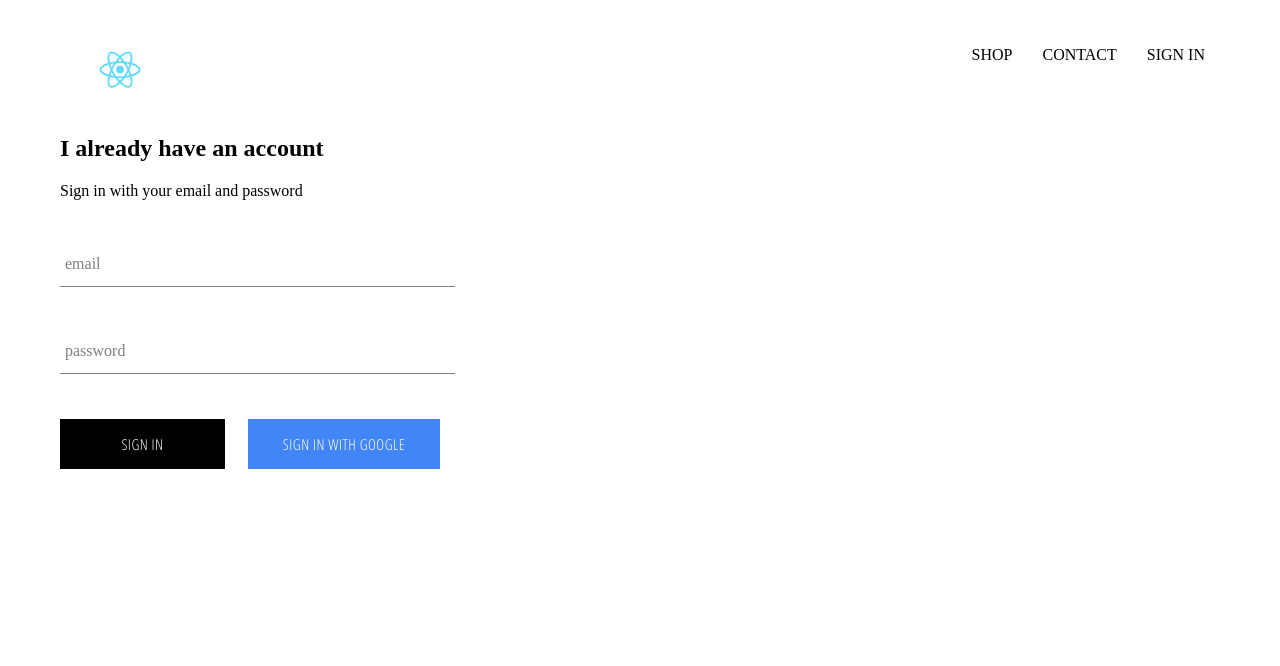
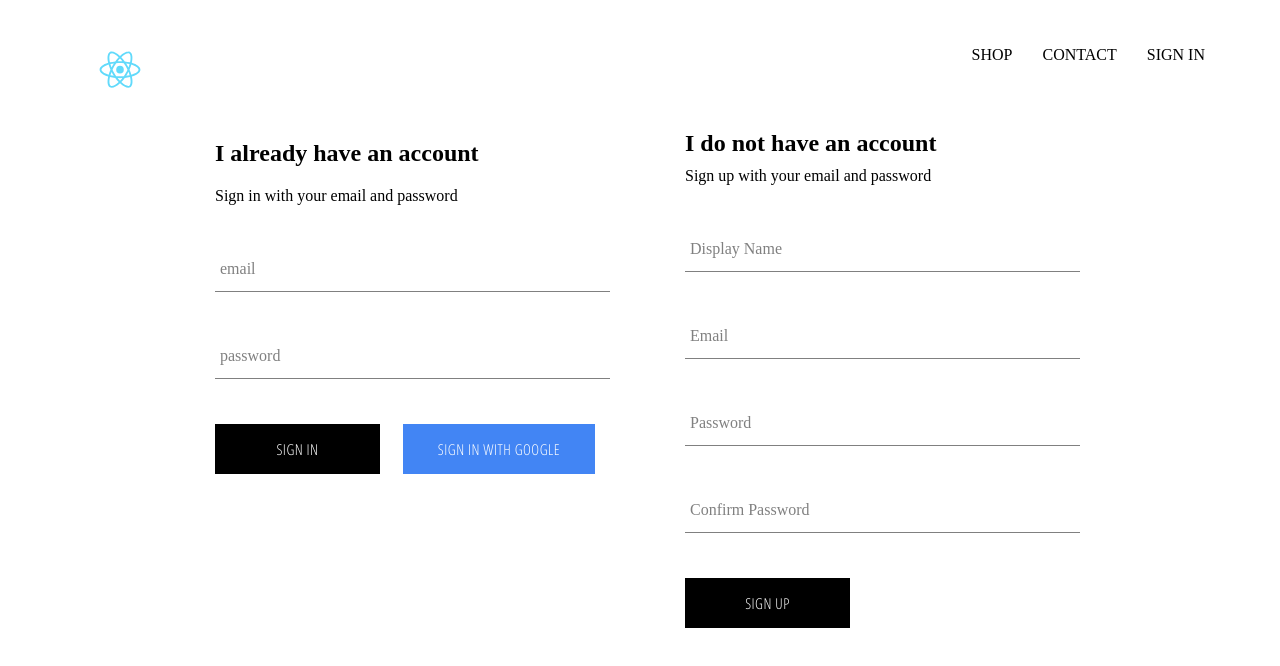
Before and after one commit to richiexuetang/react-form-wiz, a React (Create React App) app: page /signin in a window 1280 px wide. Shown: the top 666 px of the page. Built offline with nearby package versions, Linux system fonts and the light colour scheme; no server answers.

Commit message:
implement firebase, allow user to sign up and sign in

```diff
--- a/src/App.js
+++ b/src/App.js
@@ -7,7 +7,7 @@
 import Header from './components/header/header';
 import SignInAndSignUp from './pages/sign-in-sign-up/sign-in-sign-up';
 
-import { auth } from './firebase/firebase.utils';
+import { auth, createUserProfileDocument } from './firebase/firebase.utils';
 
 class App extends React.Component {
   constructor() {
@@ -21,8 +21,24 @@
   unsubscribeFromAuth = null;
 
   componentDidMount() {
-    auth.onAuthStateChanged(user => {
-      this.setState({currentUser : user});
+    auth.onAuthStateChanged(async userAuth => {
+      if (userAuth) {
+        const userRef = await createUserProfileDocument(userAuth);
+
+        userRef.onSnapshot(snapShot => {
+          //update this.state
+          this.setState({
+            currentUser: {
+              id: snapShot.id,
+              ...snapShot.data()
+            }
+          });
+          console.log(this.state);
+        });
+      }
+      else {
+        this.setState({ currentUser: userAuth });
+      }
     });
   }
 
--- /dev/null
+++ b/src/components/sign-up/sign-up.jsx
@@ -0,0 +1,100 @@
+import React from 'react';
+
+import FormInput from  '../form-input/form-input';
+import CustomButton from '../custom-button/custom-button';
+
+import {auth, createUserProfileDocument} from '../../firebase/firebase.utils';
+
+import './sign-up.scss';
+
+class SignUp extends React.Component {
+    constructor() {
+        super();
+
+        this.state = {
+            displayName: '',
+            email: '',
+            password: '',
+            confirmPassword: ''
+        }
+    }
+
+    handleSubmit = async event => {
+        event.preventDefault();
+
+        const { displayName, email, password, confirmPassword } = this.state;
+
+        if (password !== confirmPassword) {
+            alert('passwords do not match');
+            return;
+        }
+
+        try {
+            const { user } = await auth.createUserWithEmailAndPassword(email, password);
+
+            createUserProfileDocument(user, {displayName});
+
+            this.setState({
+                displayName: '',
+                email: '',
+                password: '',
+                confirmPassword: ''
+            });
+        } catch (error) {
+            console.log(error);
+        }
+    };
+
+    handleChange = event => {
+        const {name, value} = event.target;
+
+        this.setState({ [name]: value });
+    }
+
+    render() {
+        const {displayName, email, password, confirmPassword} = this.state;
+        return(
+            <div className='sign-up'>
+                <h2 className='title'>I do not have an account</h2>
+                <span>Sign up with your email and password</span>
+                <form className='sign-up-form' onSubmit={this.handleSubmit}>
+                    <FormInput
+                        type='text'
+                        name='displayName'
+                        value={displayName}
+                        onChange={this.handleChange}
+                        label='Display Name'
+                        required
+                    />
+                    <FormInput
+                        type='email'
+                        name='email'
+                        value={email}
+                        onChange={this.handleChange}
+                        label='Email'
+                        required
+                    />
+                    <FormInput
+                        type='password'
+                        name='password'
+                        value={password}
+                        onChange={this.handleChange}
+                        label='Password'
+                        required
+                    />
+                    <FormInput
+                        type='password'
+                        name='confirmPassword'
+                        value={confirmPassword}
+                        onChange={this.handleChange}
+                        label='Confirm Password'
+                        required
+                    />
+                    <CustomButton type='submit'> SIGN UP</CustomButton>
+                </form>
+            </div>
+        );
+    }
+}
+
+export default SignUp;
--- /dev/null
+++ b/src/components/sign-up/sign-up.scss
@@ -0,0 +1,9 @@
+.sign-up {
+    display: flex;
+    flex-direction: column;
+    width: 380px;
+
+    .title {
+        margin: 10px 0px;
+    }
+}
--- a/src/firebase/firebase.utils.js
+++ b/src/firebase/firebase.utils.js
@@ -13,6 +13,33 @@
     measurementId: "G-4E272BR26Q"
 };
 
+export const createUserProfileDocument = async (userAuth, additionalData) => {
+    if (!userAuth) return;
+
+    // if user exist then query inside firestore
+    const userRef = firestore.doc(`users/${userAuth.uid}`);
+
+    const snapShot = await userRef.get();
+
+    if (!snapShot.exists) {
+        const {displayName, email} = userAuth;
+        const createdAt = new Date();
+
+        try {
+            await userRef.set({
+                displayName,
+                email,
+                createdAt,
+                ...additionalData
+            })
+        } catch (error) {
+            console.log('error creating user', error.message);
+        }
+    }
+
+    return userRef;
+};
+
 firebase.initializeApp(config);
 
 export const auth = firebase.auth();
--- a/src/pages/sign-in-sign-up/sign-in-sign-up.jsx
+++ b/src/pages/sign-in-sign-up/sign-in-sign-up.jsx
@@ -1,12 +1,14 @@
 import React from 'react';
 
 import SignIn from '../../components/sign-in/sign-in';
+import SignUp from '../../components/sign-up/sign-up';
 
 import './sign-in-sign-up.scss';
 
 const SignInAndSignUp = () => (
     <div className='sign-in-sign-up'>
         <SignIn />
+        <SignUp />
     </div>
 )
 
--- a/src/pages/sign-in-sign-up/sign-in-sign-up.scss
+++ b/src/pages/sign-in-sign-up/sign-in-sign-up.scss
@@ -0,0 +1,6 @@
+.sign-in-sign-up {
+    width: 850px;
+    display: flex;
+    justify-content: space-between;
+    margin: 30px auto;
+}
```
